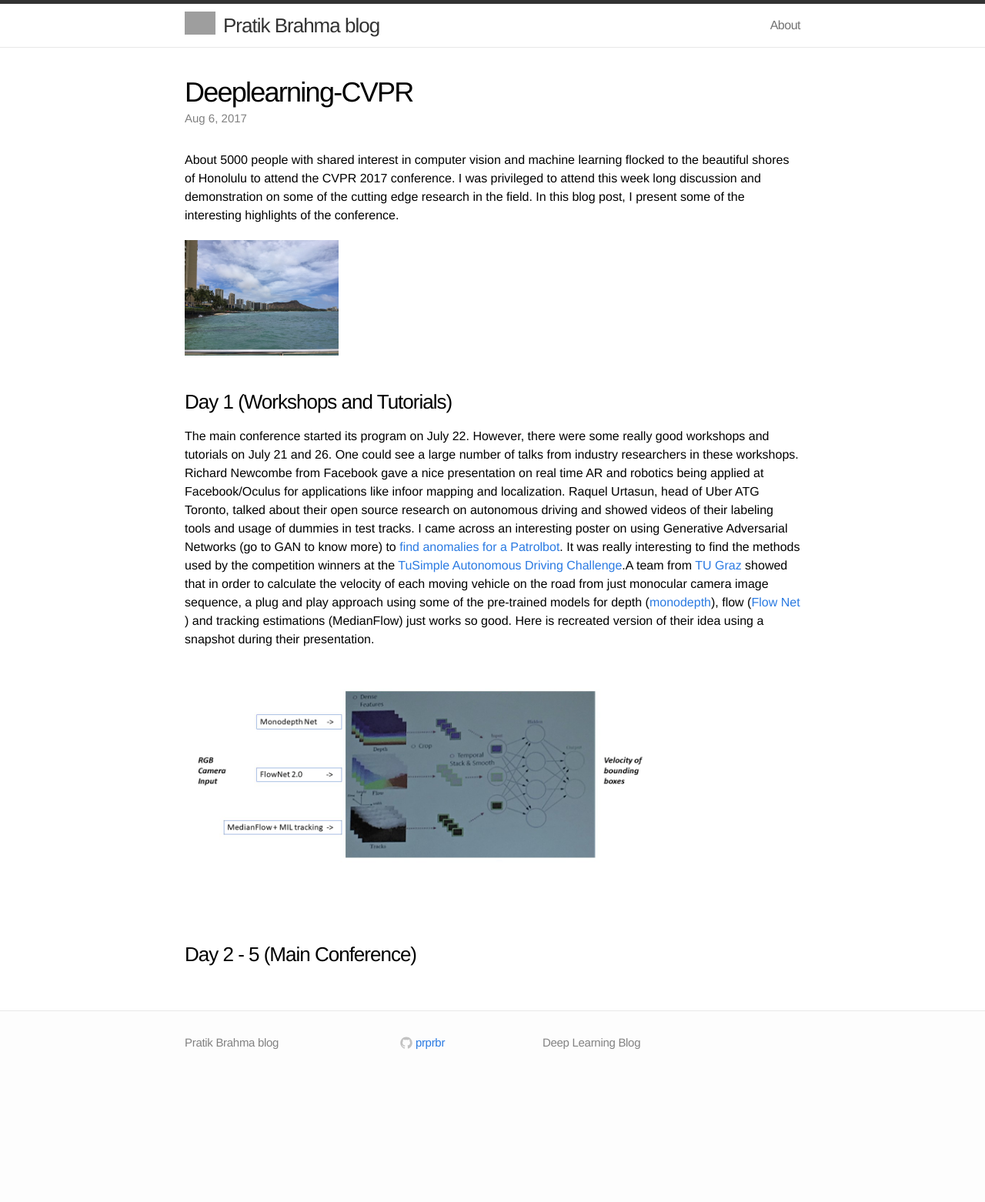
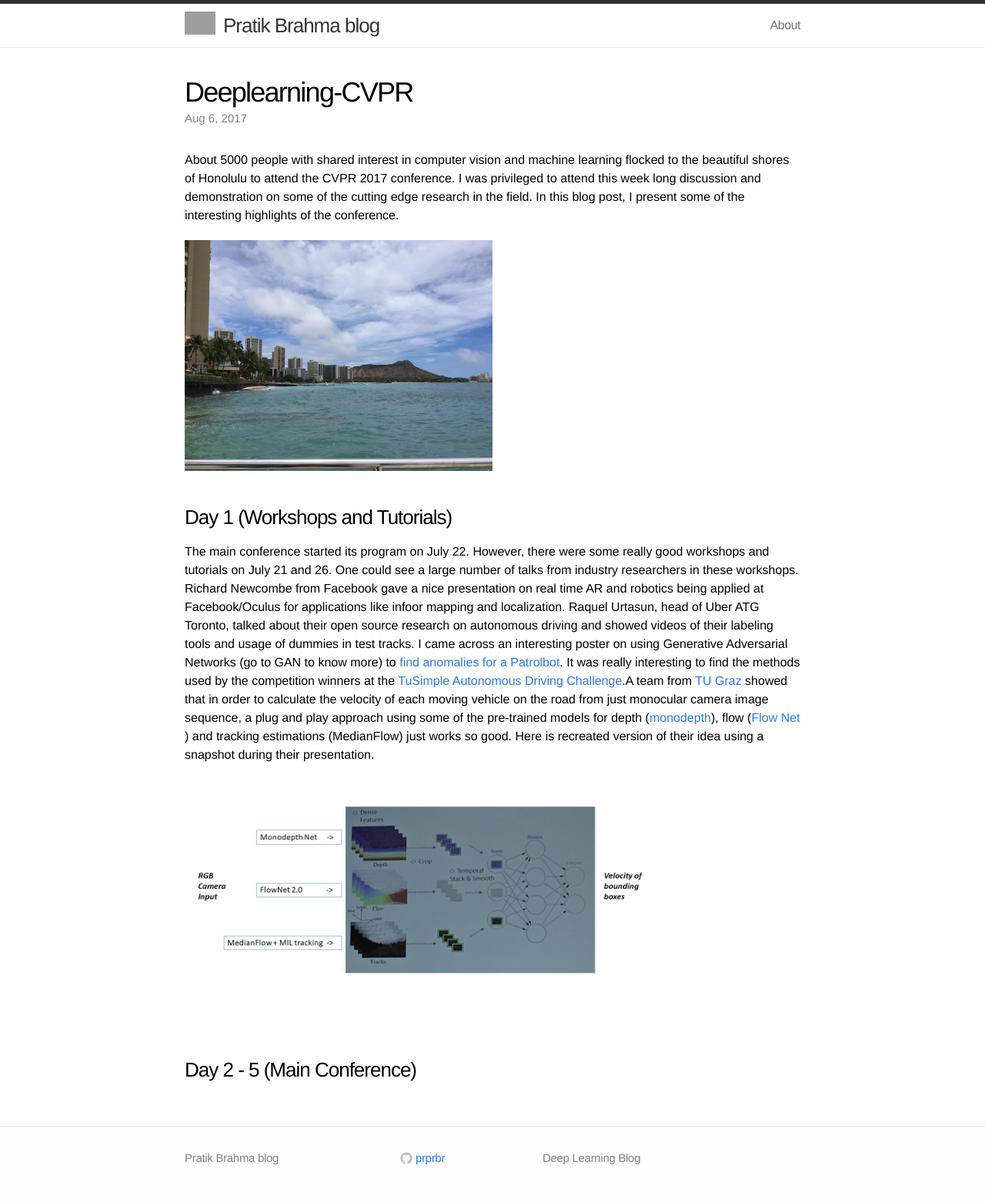
Before and after one commit to prprbr/prprbr.github.io, a Jekyll site: the page built from _posts/2017-08-06-Deeplearning-CVPR.markdown, in a window 1280 px wide. Shown: the whole page at 77% size. Built offline with Jekyll 4.4.1, drawn with Linux system fonts in a browser that asks for light colours; comment, search, counter and statistics services are not loaded; before the commit the page ends 1412 px from its top, so only the background shows below that; grey boxes are pictures that could not be loaded.

Commit message:
Update 2017-08-06-Deeplearning-CVPR.markdown

```diff
--- a/_posts/2017-08-06-Deeplearning-CVPR.markdown
+++ b/_posts/2017-08-06-Deeplearning-CVPR.markdown
@@ -7,7 +7,7 @@ date:   2017-08-06
 
 About 5000 people with shared interest in computer vision and machine learning flocked to the beautiful shores of Honolulu to attend the CVPR 2017 conference. I was privileged to attend this week long discussion and demonstration on some of the cutting edge research in the field. In this blog post, I present some of the interesting highlights of the conference.
 
-<img src="/assets/cvpr/honolulu.JPG" width="25%" height="25%" />
+<img src="/assets/cvpr/honolulu.JPG" width="50%" height="50%" />
 
 ### Day 1 (Workshops and Tutorials)
 
```
